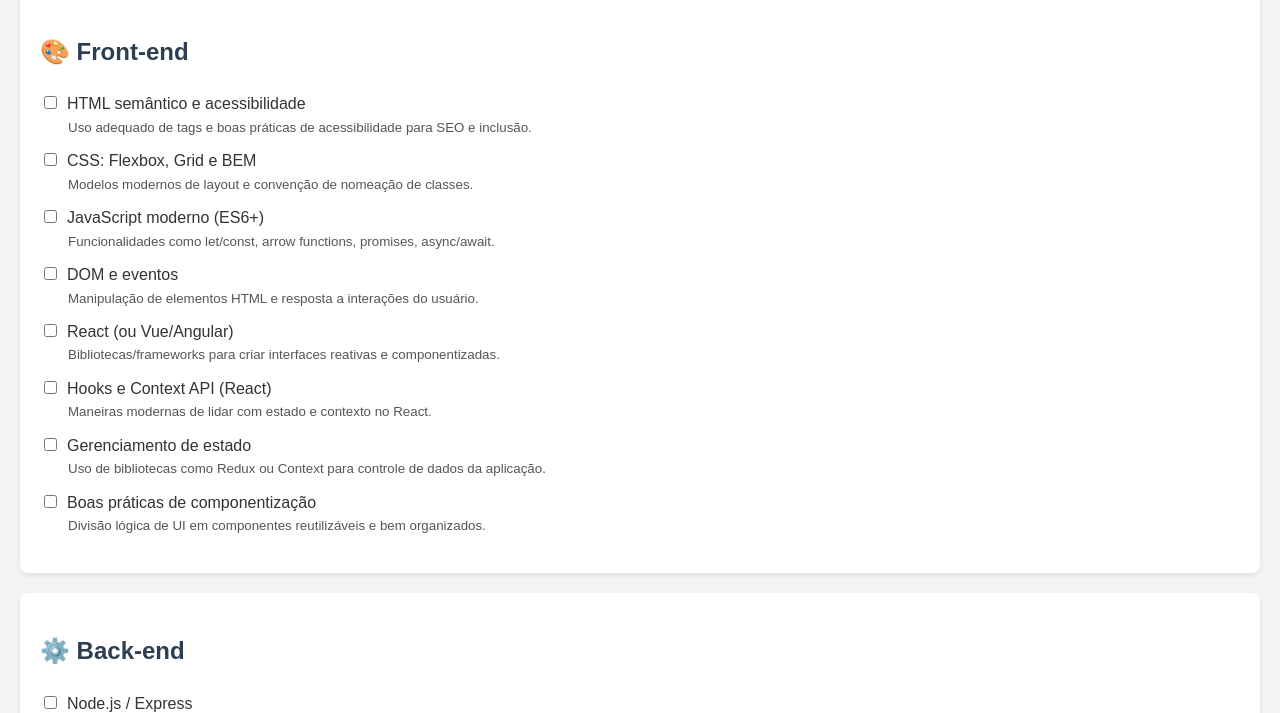
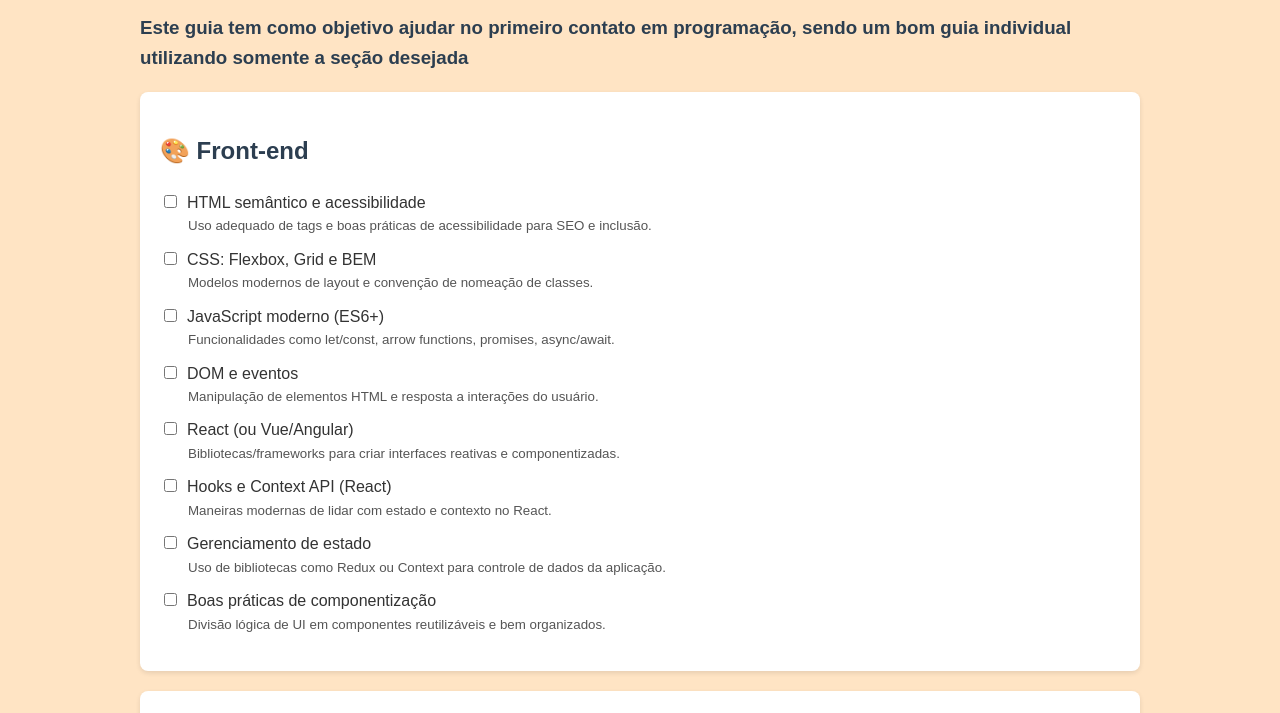
Before and after one commit to WandsonB/check-list_FullStack, a website: page index.html in a window 1280 px wide. Shown: the part 101-814 px from the top of the page. Drawn offline with Linux system fonts and the light colour scheme.

Commit message:
Adjusting layout

```diff
--- a/index.html
+++ b/index.html
@@ -10,12 +10,19 @@
       font-family: Arial, sans-serif;
       line-height: 1.6;
       margin: 20px;
-      background: #f4f4f4;
+      background-color: bisque;
+      display: flex;
+      justify-content: center;
+    }
+
+    main {
+      max-width: 1000px;
       color: #333;
     }
 
     h1,
-    h2 {
+    h2,
+    h3 {
       color: #2c3e50;
     }
 
@@ -49,7 +56,9 @@
 </head>
 
 <body>
+  <main>
     <h1>📚 Guia de Estudos para Desenvolvedor Fullstack</h1>
+    <h3>Este guia tem como objetivo ajudar no primeiro contato em programação, sendo um bom guia individual utilizando somente a seção desejada</h3>
 
     <section>
       <h2>🎨 Front-end</h2>
@@ -164,6 +173,7 @@
             como XSS e SQL Injection.</small></li>
       </ul>
     </section>
+  </main>
 
   <script>
     const checkboxes = document.querySelectorAll('input[type="checkbox"]');
```
Lines whose indentation alone changed are shown as unchanged.
